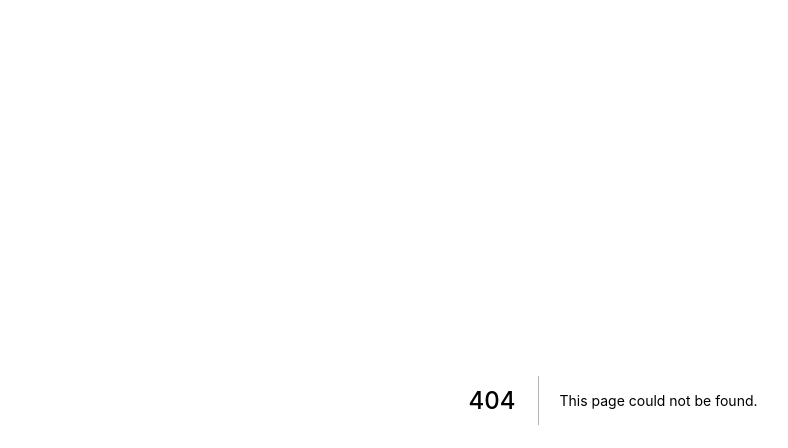
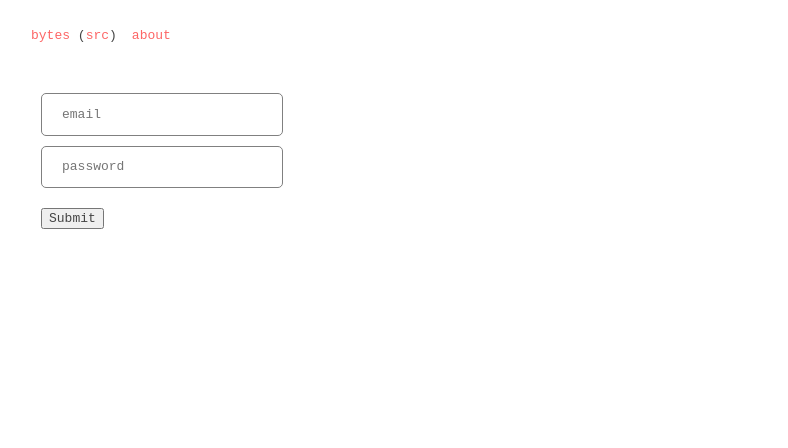
Before and after one commit to boristane/bytes-frontend, a Next.js app: page /login in a window 1280 px wide. Before the commit this address had no page. Shown: the top 448 px of the page, without its empty margins (27-815 px from the left). Built offline with nearby package versions, Linux system fonts and the light colour scheme.

Commit message:
Handles login and byte deletion

```diff
--- a/components/Header.tsx
+++ b/components/Header.tsx
@@ -1,11 +1,30 @@
 import Link from "next/link";
-import React from "react";
+import React, { useEffect, useState } from "react";
+import { getUser } from "../src/api";
+import Router from "next/router";
 
 const linkStyle = {
   marginRight: 15
 };
 
+function handleLogout(e) {
+  e.preventDefault();
+  localStorage.clear();
+  Router.push("/");
+}
+
 export default function Header() {
+  const [user, setUser] = useState({ name: "" });
+  useEffect(() => {
+    const email = localStorage.getItem("email");
+    async function fetchData() {
+      if (email) {
+        const res = await getUser(email);
+        setUser(res.user);
+      }
+    }
+    fetchData();
+  }, []);
   return (
     <div className="header">
       <span style={linkStyle}>
@@ -17,6 +36,12 @@ export default function Header() {
       <Link href="/about">
         <a style={linkStyle}>about</a>
       </Link>
+      <Link href="/new">
+        <a style={linkStyle}>{user.name}</a>
+      </Link>
+      <a style={linkStyle} href="" onClick={handleLogout}>
+        {user.name ? "logout" : ""}
+      </a>
       <style>
         {`
           .header {
--- /dev/null
+++ b/pages/login.tsx
@@ -0,0 +1,66 @@
+import Layout from "../components/Layout";
+import React, { useEffect, useState } from "react";
+import instance, { login } from "../src/api";
+import Router from "next/router";
+
+const layout = {
+  margin: 10
+};
+
+const textFieldStyle = {
+  borderRadius: 5,
+  border: "1px solid grey",
+  padding: 20,
+  width: 200,
+  height: 0.5
+};
+
+export default function Login(props) {
+  const [email, setEmail] = useState("");
+  const [password, setPassword] = useState("");
+  const [message, setMessage] = useState("");
+
+  const handleSubmit = async e => {
+    e.preventDefault();
+    setMessage("");
+    const { token } = await login(email, password);
+    if (!token) {
+      return setMessage("Authentication failed.");
+    }
+    localStorage.setItem("token", token);
+    localStorage.setItem("email", email);
+    instance.defaults.headers.common["Authorization"] = `Bearer ${token}`;
+
+    Router.push("/");
+  };
+  return (
+    <Layout>
+      <div>
+        <form onSubmit={handleSubmit}>
+          <div style={layout}>
+            <input
+              style={textFieldStyle}
+              type="text"
+              value={email}
+              onChange={(e: any) => setEmail(e.target.value)}
+              required
+              placeholder="email"
+            />
+          </div>
+          <div style={layout}>
+            <input
+              style={textFieldStyle}
+              type="password"
+              value={password}
+              onChange={(e: any) => setPassword(e.target.value)}
+              required
+              placeholder="password"
+            />
+          </div>
+          <input style={layout} type="submit" value="Submit" />
+        </form>
+        <div style={{ color: "red" }}>{message}</div>
+      </div>
+    </Layout>
+  );
+}
--- a/src/api.ts
+++ b/src/api.ts
@@ -3,20 +3,28 @@ import getConfig from "next/config";
 
 const { publicRuntimeConfig } = getConfig();
 const { URL: url } = publicRuntimeConfig;
+
+const instance = Axios.create({
+  baseURL: url,
+  timeout: 2500
+});
+
+export default instance;
+
 export async function getByteList(page: number) {
-  const res = await Axios.get(`${url}/byte/list/?page=${page}`);
+  const res = await instance.get(`/byte/list/?page=${page}`);
   const data = res.data;
   return data;
 }
 
 export async function getByte(id: number) {
-  const res = await Axios.get(`${url}/byte/${id}`);
+  const res = await instance.get(`/byte/${id}`);
   return res.data;
 }
 
 export async function getNumPage() {
   const numBytePerPage = 10;
-  const res = await Axios.get(`${url}/byte/count`);
+  const res = await instance.get(`/byte/count`);
   const numBytes = res.data.count;
   return Math.ceil(numBytes / numBytePerPage);
 }
@@ -24,3 +32,35 @@ export async function getNumPage() {
 export async function loadFile(filePath: string) {
   return await Axios.get(filePath);
 }
+
+export async function getUser(email: string) {
+  const res = await instance.get(`/user/?email=${email}`);
+  return res.data;
+}
+
+export async function login(email: string, password: string) {
+  try {
+    const res = await instance.post(`/user/login`, {
+      email,
+      password
+    });
+    return res.data;
+  } catch (err) {
+    console.log(err);
+    return { err };
+  }
+}
+
+export async function deleteByte(id: string, token: string) {
+  try {
+    const res = await instance.delete(`/byte/${id}`, {
+      headers: {
+        Authorization: `Bearer ${token}`
+      }
+    });
+    return res.data;
+  } catch (err) {
+    console.log(err);
+    return { err };
+  }
+}
--- a/tsconfig.json
+++ b/tsconfig.json
@@ -5,7 +5,7 @@
     "experimentalDecorators": true,
     "emitDecoratorMetadata": true,
     "sourceMap": true,
-    "lib": ["es2015"],
+    "lib": ["dom", "es2016"],
     "resolveJsonModule": true,
     "esModuleInterop": true,
     "skipLibCheck": true,
```
Also changed, not shown: pages/post.tsx (+14 -1 lines).
